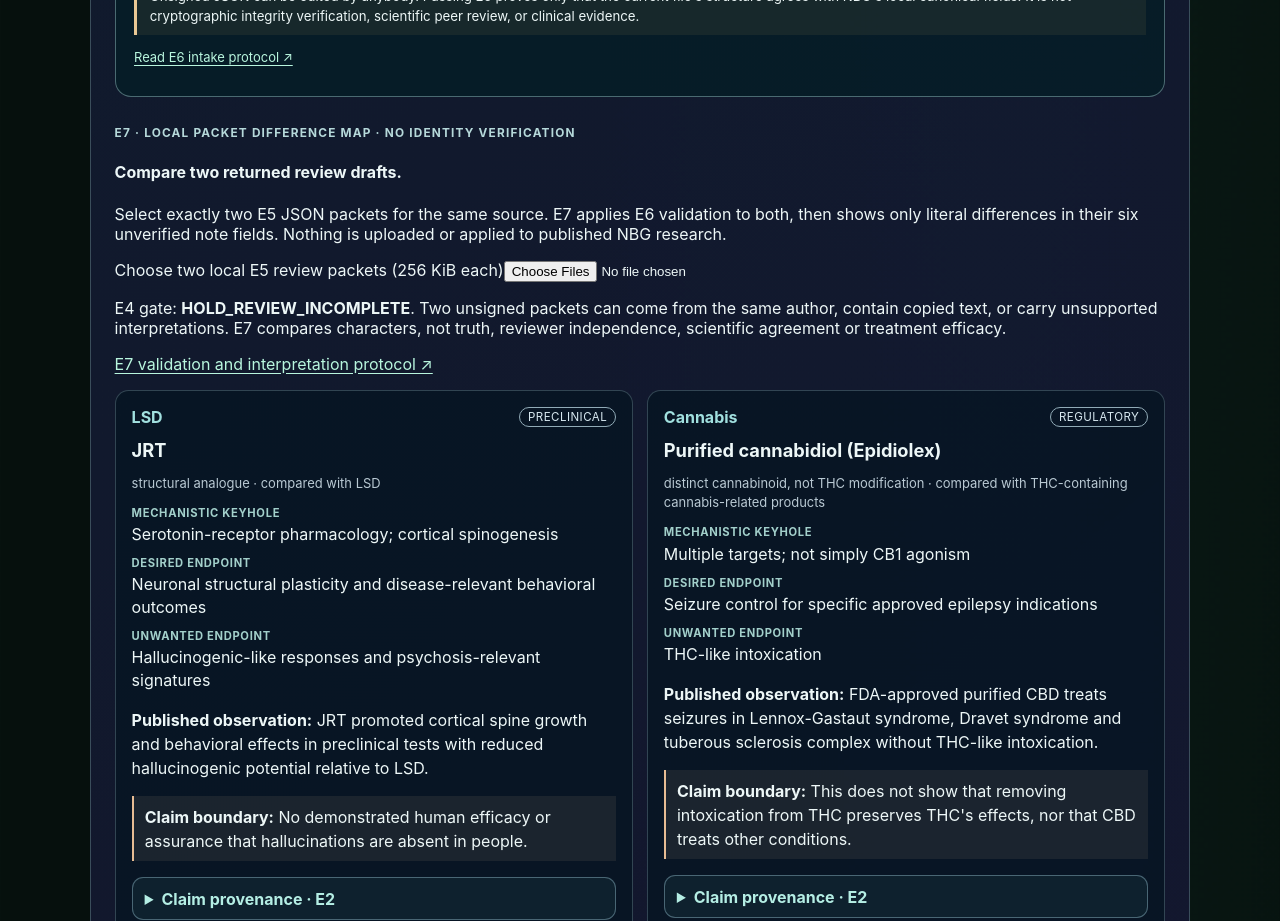
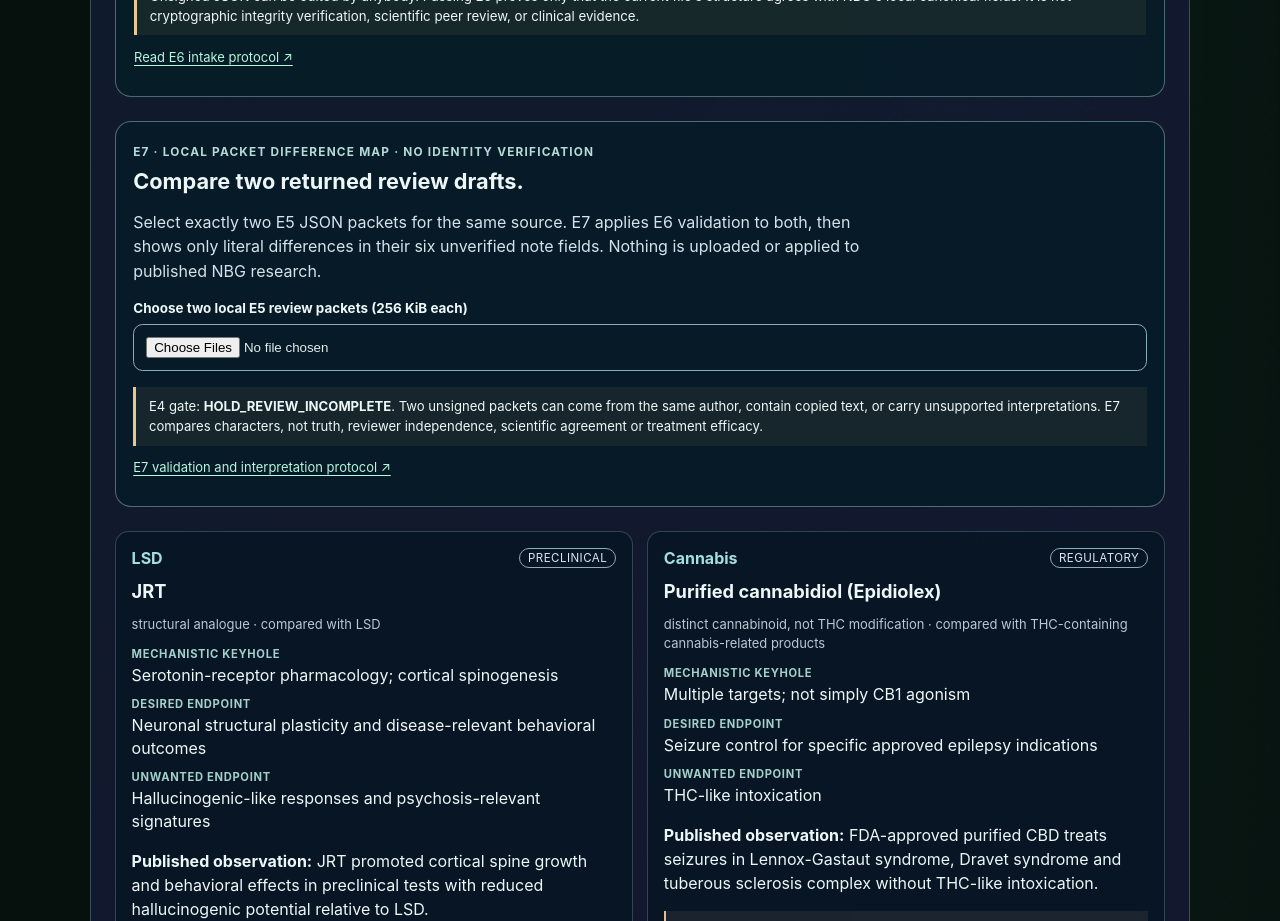
Before and after one commit to MichaelWave369/NestedBubbleGear, a React (Vite) app: page / in a window 1280 px wide. Shown: the part 7700-8621 px from the top of the page. Built offline with nearby package versions, Linux system fonts and the light colour scheme.

Commit message:
feat(es01-e7): integrate src/es01Explorer.css

```diff
--- a/src/es01Explorer.css
+++ b/src/es01Explorer.css
@@ -109,3 +109,30 @@
 .es01-e6-footnote{font-size:.81rem}
 .es01-e6 input:focus-visible,.es01-e6 button:focus-visible,.es01-e6 a:focus-visible{outline:3px solid #ffe2aa;outline-offset:3px}
 @media(max-width:760px){.es01-e6{padding:.85rem}}
+
+/* E7 unsigned reviewer-note difference map. No science/independence scoring. */
+.es01-e7{margin:1.5rem 0;padding:1.1rem;border:1px solid rgba(170,213,215,.44);border-radius:1rem;background:rgba(7,28,39,.85)}
+.es01-e7-head h4{font-size:1.36rem;margin:.5rem 0}.es01-e7-head p{color:#d2e4eb;line-height:1.54;max-width:73ch}
+.es01-e7-picker{display:flex;flex-direction:column;gap:.55rem;font-size:.84rem;font-weight:700;margin:1rem 0}
+.es01-e7-picker input{max-width:100%;min-width:0;border:1px solid #89aeba;border-radius:.6rem;padding:.75rem;color:#e2edef}
+.es01-e7-result{padding:1rem;border:1px solid rgba(164,207,215,.27);border-radius:.7rem;background:rgba(3,17,27,.74)}
+.es01-e7-result>strong{color:#ffe5ae}.es01-e7-result p{line-height:1.5}
+.es01-e7-errors{border-left:3px solid #f2aa9d;background:rgba(193,105,87,.1);padding:.6rem 1.2rem}
+.es01-e7-grid{display:grid;grid-template-columns:repeat(2,minmax(0,1fr));gap:.6rem;margin:1rem 0}
+.es01-e7-field{border:1px solid rgba(161,207,214,.3);border-radius:.55rem;padding:.8rem;display:flex;flex-direction:column;gap:.45rem}
+.es01-e7-field span{font-size:.81rem;color:#d1e8e8}.es01-e7-field strong{font-size:.79rem;color:#ffdfa6}
+.es01-e7-note{border-left:3px solid #e2c58d;padding:.7rem .85rem;background:rgba(211,169,95,.08)}
+.es01-e7-actions{display:flex;gap:.6rem;align-items:center;flex-wrap:wrap}
+.es01-e7-actions button{font:inherit;font-size:.82rem;font-weight:750;border:1px solid #b3e6e0;color:#062735;background:#b3e6e0;border-radius:.55rem;padding:.67rem .9rem;cursor:pointer}
+.es01-e7-actions button.es01-e7-secondary{background:transparent;color:#dbecee;border-color:#a1bdc4}
+.es01-e7 a{color:#b8f6de;text-decoration:underline;text-underline-offset:3px}
+.es01-e7-notes{margin-top:1rem;border:1px solid rgba(150,204,212,.28);border-radius:.65rem;padding:.75rem}
+.es01-e7-notes section{border-top:1px solid rgba(150,204,212,.24);padding-top:.7rem;margin-top:.75rem}
+.es01-e7-notes h5{font-size:.9rem;margin:0 0 .65rem}
+.es01-e7-note-pair{display:grid;grid-template-columns:repeat(2,minmax(0,1fr));gap:.55rem}
+.es01-e7-note-pair>div{padding:.65rem;border:1px solid rgba(150,204,212,.2);border-radius:.55rem;min-width:0}
+.es01-e7-note-pair p{white-space:pre-wrap;overflow-wrap:anywhere;font-size:.85rem}
+.es01-e7-warning{background:rgba(219,178,102,.08);border-left:3px solid #e4c88c;padding:.6rem .8rem;font-size:.82rem;line-height:1.5}
+.es01-e7-footnote{font-size:.81rem}
+.es01-e7 input:focus-visible,.es01-e7 button:focus-visible,.es01-e7 a:focus-visible{outline:3px solid #ffe2aa;outline-offset:3px}
+@media(max-width:760px){.es01-e7{padding:.8rem}.es01-e7-grid,.es01-e7-note-pair{grid-template-columns:1fr}}
```
